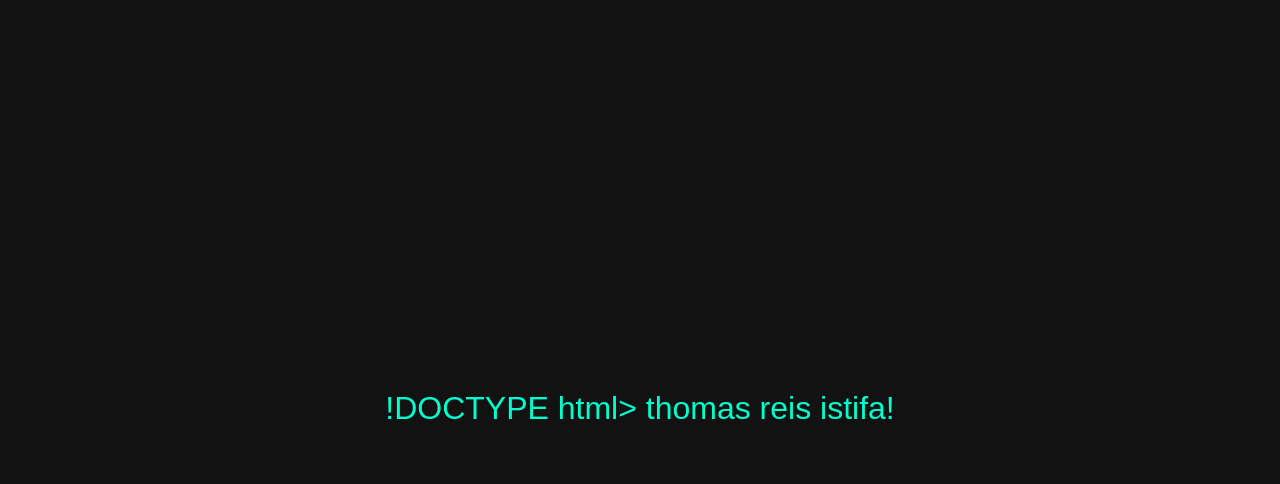
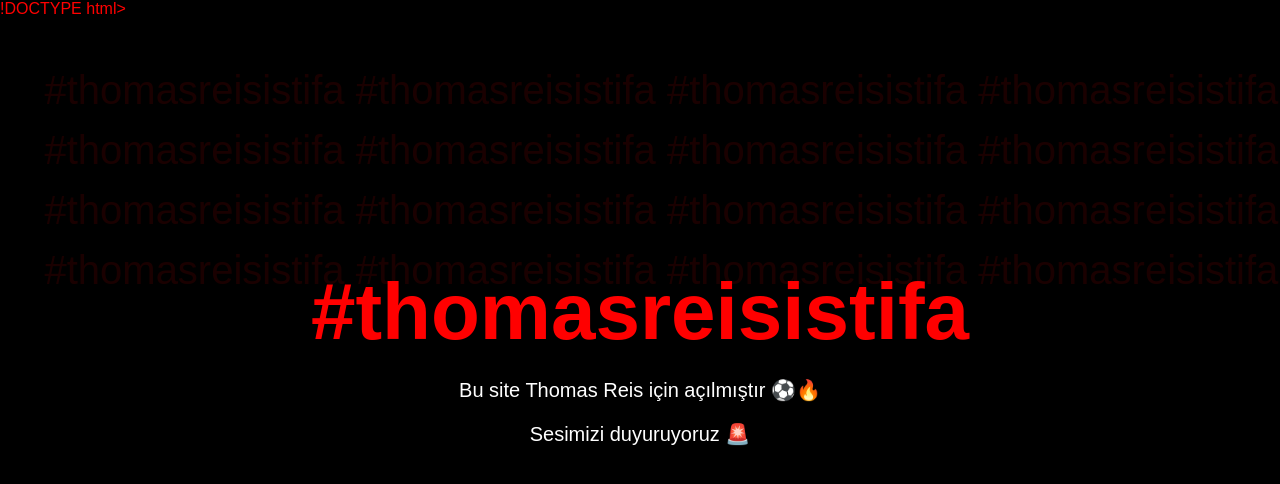
Before and after one commit to goatsunspor/thomas-reis-istifa-et, a plain HTML site: page index.html in a window 1280 px wide. Drawn offline with Linux system fonts and the light colour scheme.

Commit message:
index.html
thomas bokum reis

```diff
--- a/index.html
+++ b/index.html
@@ -2,21 +2,60 @@
 <html lang="tr">
 <head>
   <meta charset="UTF-8">
-  <title>Benim Sitem</title>
+  <title>#thomasreisistifa</title>
   <style>
     body {
-      background-color: #121212;
-      color: #00ffcc;
-      display: flex;
-      justify-content: center;
-      align-items: center;
-      height: 100vh;
+      margin: 0;
+      padding: 0;
+      background-color: #000;
+      color: red;
       font-family: Arial, sans-serif;
-      font-size: 32px;
+      overflow: hidden;
+    }
+    .background {
+      position: fixed;
+      top: 0;
+      left: 0;
+      width: 100%;
+      height: 100%;
+      font-size: 40px;
+      opacity: 0.1;
+      line-height: 60px;
+      white-space: pre-wrap;
+      word-break: break-word;
+      z-index: 0;
+    }
+    .content {
+      position: relative;
+      z-index: 1;
+      text-align: center;
+      top: 40%;
+      transform: translateY(-40%);
+    }
+    .content h1 {
+      font-size: 80px;
+      color: red;
+      margin: 0;
+    }
+    .content p {
+      font-size: 20px;
+      color: white;
+      margin-top: 20px;
     }
   </style>
 </head>
 <body>
-  thomas reis istifa!
+  <div class="background">
+    #thomasreisistifa #thomasreisistifa #thomasreisistifa #thomasreisistifa
+    #thomasreisistifa #thomasreisistifa #thomasreisistifa #thomasreisistifa
+    #thomasreisistifa #thomasreisistifa #thomasreisistifa #thomasreisistifa
+    #thomasreisistifa #thomasreisistifa #thomasreisistifa #thomasreisistifa
+  </div>
+
+  <div class="content">
+    <h1>#thomasreisistifa</h1>
+    <p>Bu site Thomas Reis için açılmıştır ⚽🔥</p>
+    <p>Sesimizi duyuruyoruz 🚨</p>
+  </div>
 </body>
 </html>
```
